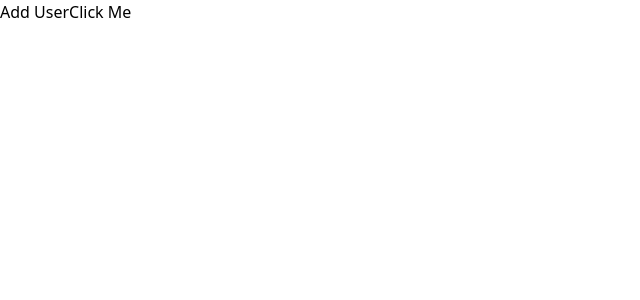
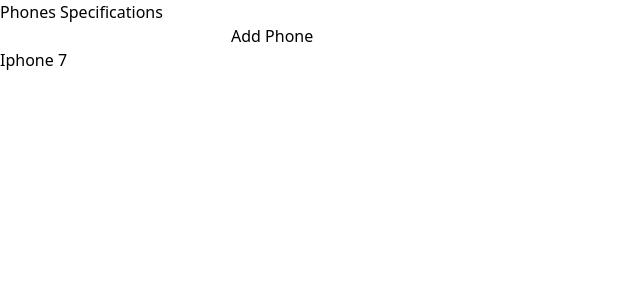
Before and after one commit to Regiss05/Fruits-Description, a Next.js app: page / in a window 1280 px wide. Shown: the top 300 px of the page, without its empty margins (0-640 px from the left). Built offline with nearby package versions, Linux system fonts and the light colour scheme.

Commit message:
add items

```diff
--- a/Components/phone.tsx
+++ /dev/null
@@ -1,29 +0,0 @@
-export const phonestore = {
-    phones: [
-        {
-            title: 'iphone 4',
-            // image:
-            description: 'good phone'
-        },
-        {
-            title: 'iphone 5',
-            // image:
-            description: 'good phone'
-        },
-        {
-            title: 'iphone 6',
-            // image:
-            description: 'good phone'
-        },
-        {
-            title: 'iphone 7',
-            // image:
-            description: 'good phone'
-        },
-        {
-            title: 'iphone 8',
-            // image:
-            description: 'good phone'
-        }
-    ]
-}
--- a/package.json
+++ b/package.json
@@ -18,7 +18,8 @@
     "react": "18.2.0",
     "react-dom": "18.2.0",
     "react-modal": "^3.16.1",
-    "typescript": "4.9.5"
+    "typescript": "4.9.5",
+    "uuid": "^9.0.0"
   },
   "devDependencies": {
     "tailwindcss": "^3.2.7"
--- a/pages/index.tsx
+++ b/pages/index.tsx
@@ -1,76 +1,58 @@
 import Head from 'next/head'
-import { Inter } from 'next/font/google'
-import { phonestore } from '@/Components/phone'
 import { useState } from 'react'
-import Modal from 'react-modal'
-
-const inter = Inter({ subsets: ['latin'] })
+import { v4 as uuidv4 } from 'uuid'
 
 export default function Home() {
+  const [todoItem, setTodoItem] = useState('');
+  const [items, setItems] = useState([
+    {
+      id: '1',
+      message: 'Iphone 7',
+      done: false,
+    }
+  ]);
 
-  const [data, setData] = useState()
-  const [isOpen, setIsOpen] = useState(false)
+  const handleAdd = () => {
+    if (todoItem) {
+      setItems([
+        {
+          id: uuidv4(),
+          message: todoItem,
+          done: false,
+        },
+        ...items
+      ]);
 
-  const addingData = () => {
-    setData(phonestore);
-    console.log(phonestore);
-  }
+      setTodoItem("")
+    }
 
-  const customStyles = {
-    overlay: {
-      backgroundColor: 'rgba(0, 0, 0, 0.6)'
-    },
-    content: {
-      top: '50%',
-      left: '50%',
-      right: 'auto',
-      bottom: 'auto',
-      marginRight: '-50%',
-      transform: 'translate(-50%, -50%)'
-    }
   }
 
   return (
     <>
       <Head>
-        <title>Create Next App</title>
+        <title>Simple App</title>
         <meta name="description" content="Generated by create next app" />
         <meta name="viewport" content="width=device-width, initial-scale=1" />
         <link rel="icon" href="/favicon.ico" />
       </Head>
       <main>
-        <button onClick={() => setIsOpen(true)}>Add User</button>
-        <Modal isOpen={isOpen} onRequestClose={() => setIsOpen(false)} style={customStyles}>
-          {/* <input>Add Phone Name</input>
-        <input>Description of the phone</input> */}
-          <button onClick={() => setIsOpen(false)}>Close Modal</button>
-          <form>
-            <label for="phone_name">Phone name</label>
-            <input type="text" />
-            <label for="description">Description</label>
-            <input type="text" />
-          </form>
-
-        </Modal>
-
-        <button onClick={() => addingData()}>Click Me</button>
-
-        {
-          data && data.phones.map((b, index) => {
-            // if(b.category.toLowerCase() == "java") {
-            return (
-              <div key={index}>
-                <h1>{b.title}</h1>
-                <p>{b.description}</p>
-
-
-                <button>Delete</button>
-              </div>
-            )
-            // }
-          })
-        }
-
+        <div>
+          <h1>Phones Specifications</h1>
+          <div>
+            <input
+              type="text"
+              value={todoItem}
+              onChange={(e) => setTodoItem(e.target.value)}
+            />
+            <button onClick={handleAdd}>Add Phone</button>
+          </div>
+          <ul>
+            {items.map(({ id, message} ) => (
+              <li key={id}>{message}</li>
+            ))}
+          </ul>
+        </div>
       </main>
     </>
   )
```
Also changed, not shown: 1 other file (tests, documents, lock files or other folders).
